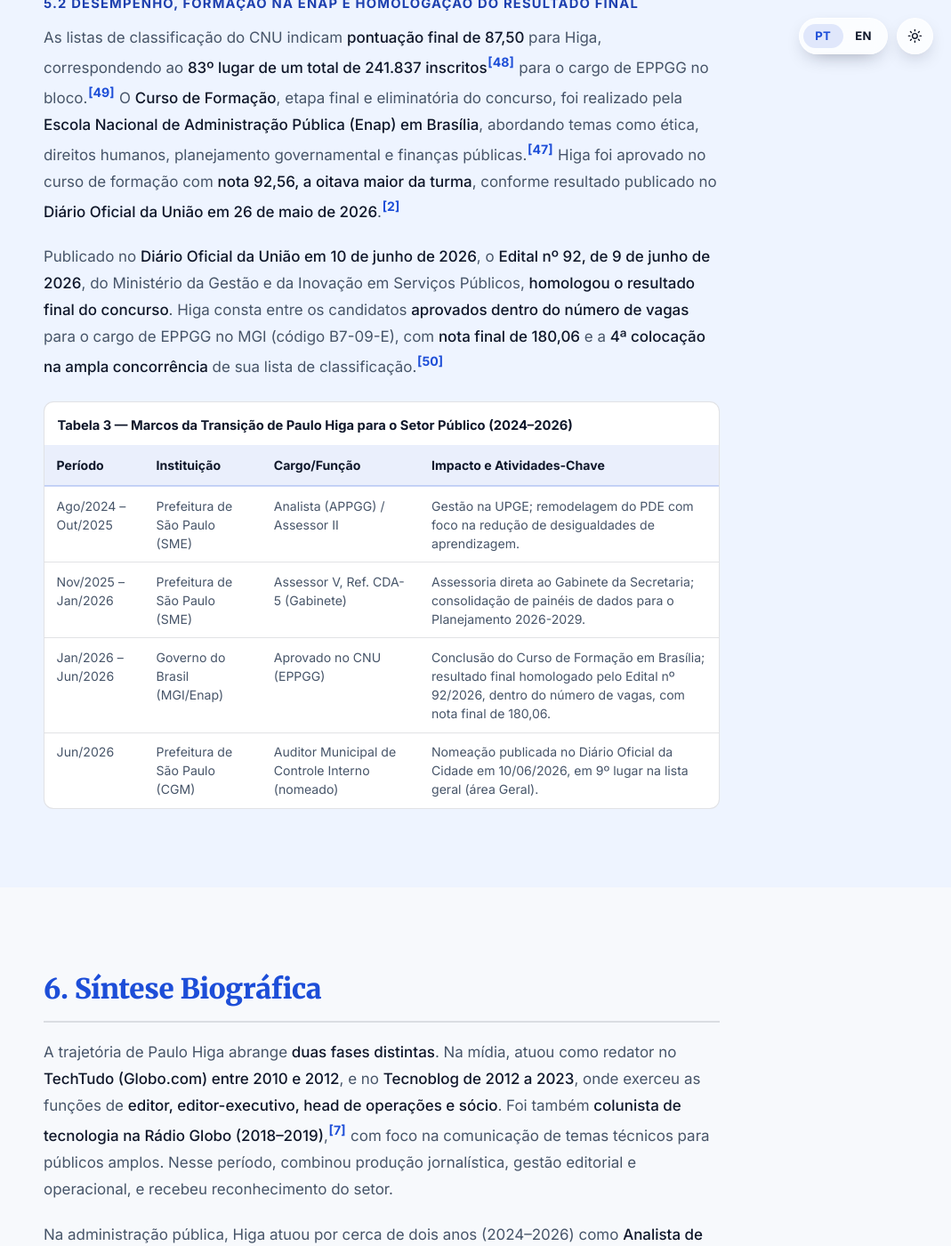
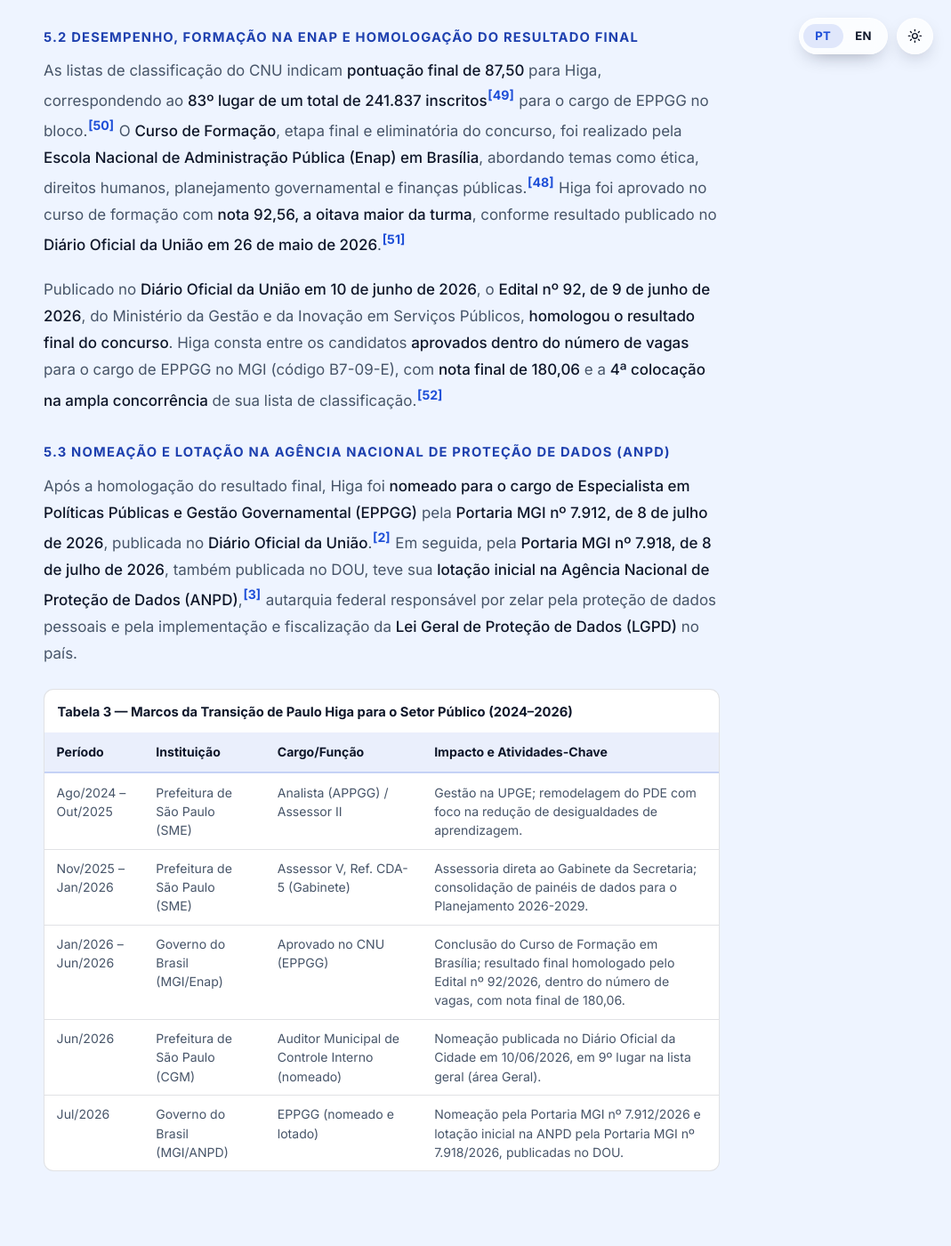
Before and after one commit to paulohiga/paulohiga.github.io, a Jekyll site: the page built from bio.md, in a window 1280 px wide and 1400 px high, scrolled down 9782 px. Shown: the whole window at 89% size, without its empty margins (211-1280 px from the left). Built offline with Jekyll 4.4.1, drawn with Linux system fonts in a browser that asks for light colours; some of the changed text lies outside the part shown.

Commit message:
Acrescenta nomeação para EPPGG e lotação inicial na ANPD (#19)
Atualiza a biografia (pt-br e en-us) para registrar a nomeação para o
cargo de EPPGG (Portaria MGI nº 7.912/2026) e a lotação inicial na
Agência Nacional de Proteção de Dados (Portaria MGI nº 7.918/2026),
ambas publicadas no DOU. Inclui nova subseção 5.3, linha na Tabela 3,
atualização da abertura e da síntese, e duas notas de rodapé.


Claude-Session: https://claude.ai/code/session_01KKSqszzxS73oyFqspJ3LA3

Co-authored-by: Claude <noreply@anthropic.com>

```diff
--- a/bio.md
+++ b/bio.md
@@ -1,12 +1,12 @@
 ---
 layout: default
-last_modified: 2026-06-11
+last_modified: 2026-07-10
 permalink: /bio
 lang: pt
 view: full
 ---
 
-**[Paulo Seikishi Higa](/){:.bio-collapse-btn data-nav="" aria-label="Recolher biografia de Paulo Higa"}** (Chiba, Japão, **15 de abril de 1993**) é um **jornalista, gestor e servidor público brasileiro**. Foi aprovado no curso de formação para a carreira de **Especialista em Políticas Públicas e Gestão Governamental (EPPGG)**[^1] do **Governo do Brasil**[^34]. Anteriormente, atuou como **Analista de Políticas Públicas e Gestão Governamental (APPGG)** na **Prefeitura de São Paulo** e como **Assessor de Gabinete**[^2] na **Secretaria Municipal de Educação (SME)**. Na SME, participou de iniciativas de planejamento estratégico e comunicação pública[^3], além de projetos de governança e análise de dados, entre eles a modelagem de critérios de aprendizagem e equidade para o novo **Prêmio de Desempenho Educacional (PDE)**[^4].
+**[Paulo Seikishi Higa](/){:.bio-collapse-btn data-nav="" aria-label="Recolher biografia de Paulo Higa"}** (Chiba, Japão, **15 de abril de 1993**) é um **jornalista, gestor e servidor público brasileiro**. Foi **nomeado** para a carreira de **Especialista em Políticas Públicas e Gestão Governamental (EPPGG)**[^1] do **Governo do Brasil**[^51], com **lotação inicial na Agência Nacional de Proteção de Dados (ANPD)**[^52]. Anteriormente, atuou como **Analista de Políticas Públicas e Gestão Governamental (APPGG)** na **Prefeitura de São Paulo** e como **Assessor de Gabinete**[^2] na **Secretaria Municipal de Educação (SME)**. Na SME, participou de iniciativas de planejamento estratégico e comunicação pública[^3], além de projetos de governança e análise de dados, entre eles a modelagem de critérios de aprendizagem e equidade para o novo **Prêmio de Desempenho Educacional (PDE)**[^4].
 
 Antes de ingressar na administração pública, Higa consolidou sua carreira na mídia digital como **editor-executivo, head de operações e sócio do Tecnoblog**, maior site de tecnologia independente do Brasil[^5]. Durante sua atuação no veículo **entre 2012 e 2023**, o site atingiu **mais de 30 milhões de acessos mensais**.[^5][^15] Autor de mais de 400 análises de produtos eletrônicos[^13] e coapresentador do podcast **Tecnocast**[^6], venceu o **Prêmio Especialistas por três anos consecutivos (2020, 2021 e 2022)**[^7] e foi finalista do **Prêmio Comunique-se**[^8]. É graduado em **Jornalismo pela Faculdade Cásper Líbero** e possui **MBA em Gestão com Ênfase em Liderança e Inovação pela Fundação Getulio Vargas (FGV)**.
 
@@ -146,6 +146,10 @@ As listas de classificação do CNU indicam **pontuação final de 87,50** para
 
 Publicado no **Diário Oficial da União em 10 de junho de 2026**, o **Edital nº 92, de 9 de junho de 2026**, do Ministério da Gestão e da Inovação em Serviços Públicos, **homologou o resultado final do concurso**. Higa consta entre os candidatos **aprovados dentro do número de vagas** para o cargo de EPPGG no MGI (código B7-09-E), com **nota final de 180,06** e a **4ª colocação na ampla concorrência** de sua lista de classificação.[^43]
 
+### 5.3 Nomeação e Lotação na Agência Nacional de Proteção de Dados (ANPD)
+
+Após a homologação do resultado final, Higa foi **nomeado para o cargo de Especialista em Políticas Públicas e Gestão Governamental (EPPGG)** pela **Portaria MGI nº 7.912, de 8 de julho de 2026**, publicada no **Diário Oficial da União**.[^51] Em seguida, pela **Portaria MGI nº 7.918, de 8 de julho de 2026**, também publicada no DOU, teve sua **lotação inicial na Agência Nacional de Proteção de Dados (ANPD)**,[^52] autarquia federal responsável por zelar pela proteção de dados pessoais e pela implementação e fiscalização da **Lei Geral de Proteção de Dados (LGPD)** no país.
+
 <div class="analysis-table-wrapper" role="region" tabindex="0" aria-label="Tabela 3: Marcos da transição para o setor público">
 <table class="analysis-table">
 <caption>Tabela 3 — Marcos da Transição de Paulo Higa para o Setor Público (2024–2026)</caption>
@@ -157,6 +161,7 @@ Publicado no **Diário Oficial da União em 10 de junho de 2026**, o **Edital n
 <tr><td>Nov/2025 – Jan/2026</td><td>Prefeitura de São Paulo (SME)</td><td>Assessor V, Ref. CDA-5 (Gabinete)</td><td>Assessoria direta ao Gabinete da Secretaria; consolidação de painéis de dados para o Planejamento 2026-2029.</td></tr>
 <tr><td>Jan/2026 – Jun/2026</td><td>Governo do Brasil (MGI/Enap)</td><td>Aprovado no CNU (EPPGG)</td><td>Conclusão do Curso de Formação em Brasília; resultado final homologado pelo Edital nº 92/2026, dentro do número de vagas, com nota final de 180,06.</td></tr>
 <tr><td>Jun/2026</td><td>Prefeitura de São Paulo (CGM)</td><td>Auditor Municipal de Controle Interno (nomeado)</td><td>Nomeação publicada no Diário Oficial da Cidade em 10/06/2026, em 9º lugar na lista geral (área Geral).</td></tr>
+<tr><td>Jul/2026</td><td>Governo do Brasil (MGI/ANPD)</td><td>EPPGG (nomeado e lotado)</td><td>Nomeação pela Portaria MGI nº 7.912/2026 e lotação inicial na ANPD pela Portaria MGI nº 7.918/2026, publicadas no DOU.</td></tr>
 </tbody>
 </table>
 </div>
@@ -165,7 +170,7 @@ Publicado no **Diário Oficial da União em 10 de junho de 2026**, o **Edital n
 
 A trajetória de Paulo Higa abrange **duas fases distintas**. Na mídia, atuou como redator no **TechTudo (Globo.com) entre 2010 e 2012**, e no **Tecnoblog de 2012 a 2023**, onde exerceu as funções de **editor, editor-executivo, head de operações e sócio**. Foi também **colunista de tecnologia na Rádio Globo (2018–2019)**,[^15] com foco na comunicação de temas técnicos para públicos amplos. Nesse período, combinou produção jornalística, gestão editorial e operacional, e recebeu reconhecimento do setor.
 
-Na administração pública, Higa atuou por cerca de dois anos (2024–2026) como **Analista de Políticas Públicas e Gestão Governamental (APPGG)** e **Assessor de Gabinete** na **Secretaria Municipal de Educação de São Paulo**, onde participou da modelagem do Prêmio de Desempenho Educacional (PDE) e de projetos de planejamento estratégico, análise de dados e comunicação pública. Em **2026**, foi aprovado no **Concurso Nacional Unificado (CNU)** e no curso de formação da **Enap, em Brasília**, ingressando na carreira federal de **Especialista em Políticas Públicas e Gestão Governamental (EPPGG)**, vinculada ao **Ministério da Gestão e da Inovação em Serviços Públicos (MGI)** — etapa que marca a continuidade de sua trajetória no setor público.[^43] No mesmo período, foi também nomeado **Auditor Municipal de Controle Interno** na Controladoria Geral do Município de São Paulo.[^44] Sua produção jornalística no Tecnoblog permanece disponível no arquivo do site;[^13] na administração pública, sua atuação é documentada nos registros do Diário Oficial e nos instrumentos desenvolvidos na SME.
+Na administração pública, Higa atuou por cerca de dois anos (2024–2026) como **Analista de Políticas Públicas e Gestão Governamental (APPGG)** e **Assessor de Gabinete** na **Secretaria Municipal de Educação de São Paulo**, onde participou da modelagem do Prêmio de Desempenho Educacional (PDE) e de projetos de planejamento estratégico, análise de dados e comunicação pública. Em **2026**, foi aprovado no **Concurso Nacional Unificado (CNU)** e no curso de formação da **Enap, em Brasília**, ingressando na carreira federal de **Especialista em Políticas Públicas e Gestão Governamental (EPPGG)**, vinculada ao **Ministério da Gestão e da Inovação em Serviços Públicos (MGI)** — etapa que marca a continuidade de sua trajetória no setor público.[^43] Em **julho de 2026**, foi **nomeado** para o cargo e teve **lotação inicial na Agência Nacional de Proteção de Dados (ANPD)**.[^51][^52] No mesmo período, foi também nomeado **Auditor Municipal de Controle Interno** na Controladoria Geral do Município de São Paulo.[^44] Sua produção jornalística no Tecnoblog permanece disponível no arquivo do site;[^13] na administração pública, sua atuação é documentada nos registros do Diário Oficial e nos instrumentos desenvolvidos na SME.
 
 ## 7. Referências
 {:.references-heading}
@@ -272,3 +277,7 @@ Relatório elaborado em maio de 2026 e atualizado em junho de 2026, consolidando
 [^49]: Prêmia Sampa 2026 – Prefeitura de São Paulo. [premiasampa.prefeitura.sp.gov.br](https://premiasampa.prefeitura.sp.gov.br)
 
 [^50]: Cerimônia de premiação do Prêmia Sampa 2026 (YouTube). [youtube.com](https://www.youtube.com/watch?v=LlSHX1FQJLM)
+
+[^51]: Portaria de Pessoal DGP/SSC/MGI nº 7.912, de 8 de julho de 2026 – Nomeação para o cargo de EPPGG (DOU). [in.gov.br](http://www.in.gov.br/web/dou/-/portaria-de-pessoal-dgp/ssc/mgi-n-7.912-de-8-de-julho-de-2026-717771595)
+
+[^52]: Portaria de Pessoal DICAT/SE/MGI nº 7.918, de 8 de julho de 2026 – Lotação na Agência Nacional de Proteção de Dados (ANPD) (DOU). [in.gov.br](http://www.in.gov.br/web/dou/-/portaria-de-pessoal-dicat/se/mgi-n-7.918-de-8-de-julho-de-2026-718108405)
```
Also changed, not shown: en/bio.md (+12 -3 lines).
